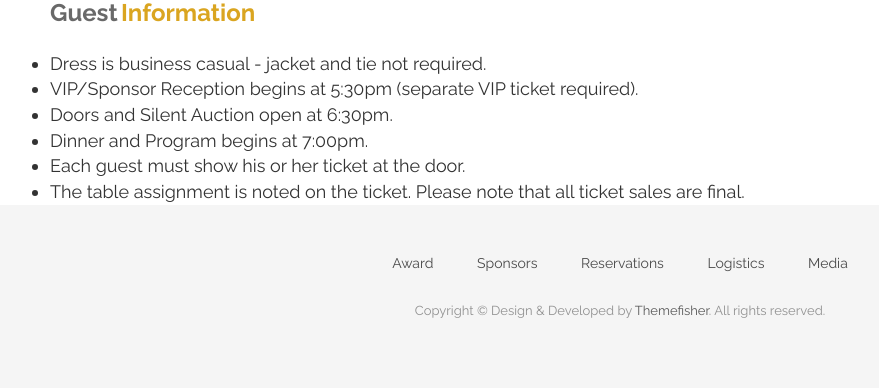
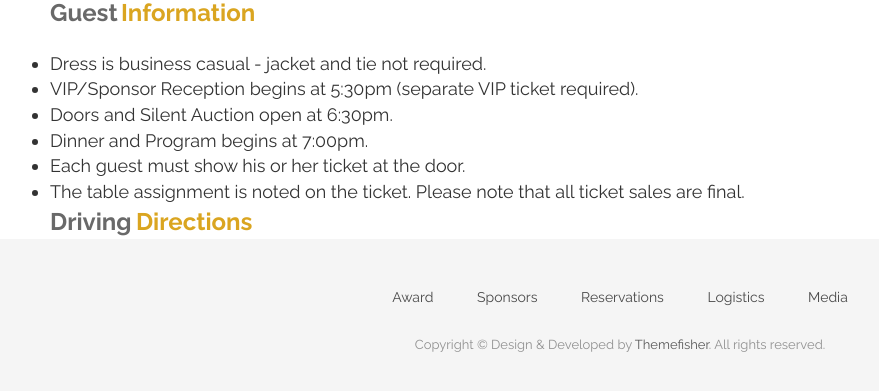
Before and after one commit to CruGlobal/NightofChampions, a Jekyll site: the page built from logistics.markdown, in a window 1280 px wide, cut to the strip 980-1402 px from the top of the page. Shown: the top 391 px of the strip, without its empty margins (20-899 px from the left). Built offline with Jekyll 4.4.1, drawn with Linux system fonts in a browser that asks for light colours; nearby versions of some CDN libraries; some web fonts are replaced.

Commit message:
Updated Logistics

```diff
--- a/logistics.markdown
+++ b/logistics.markdown
@@ -28,3 +28,8 @@
 <li>Dinner and Program begins at 7:00pm.</li>
 <li>Each guest must show his or her ticket at the door.</li>
 <li>The table assignment is noted on the ticket. Please note that all ticket sales are final.</li>
+<div><b>
+<font size="5" color="DimGray">Driving</font>
+<font size="5" color="GoldenRod">Directions</font>
+</b>
+</div>
```
